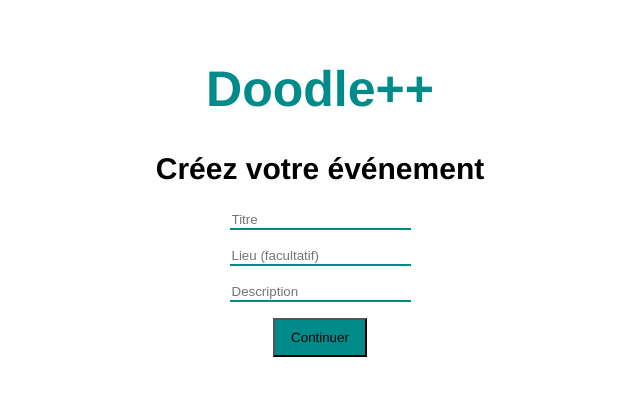
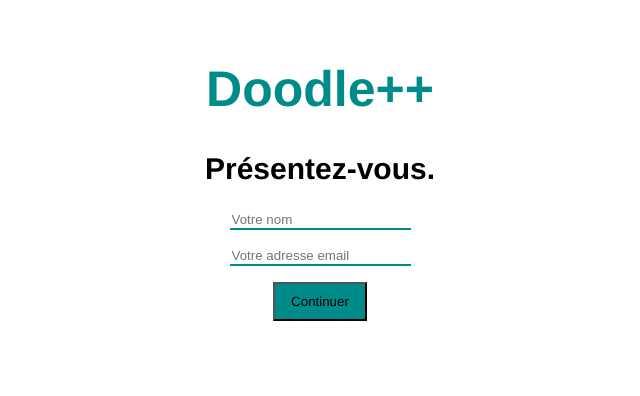
Before and after one commit to matthias-pinard/SmartDoodle, a Vue app in the folder smart_doodle_front/doodle_front/: page /#/create/1/creator in a window 1280 px wide. Before the commit this address led to /. Shown: the top 396 px of the page, without its empty margins (320-960 px from the left). Built offline with nearby package versions, Linux system fonts and the light colour scheme.

Commit message:
Front (#6)
* Création component Event (titre, lieu, description)

* Avancement component Event

* Component pour le choix de dates

* creation d'evenement

* création event + date

* creator + début de la page poll

```diff
--- a/smart_doodle_front/doodle_front/src/App.vue
+++ b/smart_doodle_front/doodle_front/src/App.vue
@@ -1,31 +1,12 @@
 
 <template>
   <div id="app">
-    <event v-if="state === 0" :onclick="next"></event>
-    <date v-if="state === 1" :id="id"></date>
+    <router-view></router-view>
   </div>
 </template>
 
 <script>
-import Event from "./components/Event";
-import Date from "./components/Date";
 export default {
-  data: function() {
-    return {
-      state: 0,
-      id: null
-    };
-  },
-
-  methods: {
-    next: function () {
-      this.state = 1
-    }
-  },
-
-  components: {
-    Event,
-    Date
-  }
-};
+  name: 'App'
+}
 </script>
--- /dev/null
+++ b/smart_doodle_front/doodle_front/src/components/Creator.vue
@@ -0,0 +1,60 @@
+<template>
+  <div class="event">
+    <header class="header">
+      <h1>Doodle++</h1>
+      <h2>Présentez-vous.</h2>
+    </header>
+
+    <form @submit="submitForm">
+
+      <p>
+        <label for="nom" v-if="nom">Nom</label>
+        <input id="nom" v-model="nom" type="text" name="nom" placeholder="Votre nom" required>
+      </p>
+
+      <p>
+        <label for="mail" v-if="mail">Adresse Email</label>
+        <input id="mail" v-model="mail" type="text" name="mail" placeholder="Votre adresse email" required>
+      </p>
+
+      <p>
+        <input type="submit" value="Continuer">
+      </p>
+    </form>
+
+  </div>
+</template>
+
+<script>
+import axios from 'axios'
+
+export default {
+  name: 'createur',
+  data () {
+    return {
+      nom: null,
+      mail: null,
+      id: null
+    }
+  },
+
+  props : {
+    onclick: { type : Function }
+  },
+
+  methods: {
+    submitForm (e) {
+      e.preventDefault()
+      axios.post('http://148.60.11.233/polls/' + this.$route.params.id + '/guests' , {
+        name: this.nom,
+        mail: this.mail
+      }).then(response => {
+        this.$router.push({ name: 'poll', params: { id : this.$route.params.id }}
+      )})
+
+    }
+  }
+}
+</script>
+
+<style src="@/style/event.css"></style>
--- a/smart_doodle_front/doodle_front/src/components/Date.vue
+++ b/smart_doodle_front/doodle_front/src/components/Date.vue
@@ -6,7 +6,8 @@
     </header>
     <div id="main">
       <form @submit="submitForm">
-        <div v-for="i in nbDate" :key="i"> Le
+        <div v-for="i in nbDate" :key="i">
+          Le
           <input type="date" v-model="jour[i-1]" required> à
           <input type="time" v-model="heureDebut[i-1]" required>
         </div>
@@ -21,15 +22,15 @@
 </template>
 
 <script>
-import axios from 'axios'
+import axios from "axios";
 
 export default {
-  data () {
+  data() {
     return {
       jour: [],
       heureDebut: [],
       nbDate: 1
-    }
+    };
   },
 
   props: {
@@ -38,22 +39,27 @@ export default {
 
   methods: {
     addField() {
-        this.nbDate++
+      this.nbDate++;
     },
     submitForm(e) {
-      e.preventDefault()
-      let listDate = []
+      e.preventDefault();
+      let listDate = [];
       for (let i = 0; i < this.nbDate; i++) {
-        let tmp = new Date(`${this.jour[i]}T${this.heureDebut[i]}`).toJSON()
-        let date = {dateBegin: tmp}
-        listDate.push(date)
+        let tmp = new Date(`${this.jour[i]}T${this.heureDebut[i]}`).toJSON();
+        let date = { dateBegin: tmp };
+        listDate.push(date);
       }
-      axios.post(`http://148.60.11.233/polls/slots/1`, listDate)
-      .then(response => {
-
-      }).catch(err => {
-        console.log(err)
-      })
+      axios
+        .post(
+          'http://148.60.11.233/polls/' + this.$route.params.id + '/slots' ,
+          listDate
+        )
+        .then(response => {
+          this.$router.push({
+            name: "creator",
+            params: { id: this.$route.params.id }
+          });
+        });
     }
   }
 };
--- a/smart_doodle_front/doodle_front/src/components/Event.vue
+++ b/smart_doodle_front/doodle_front/src/components/Event.vue
@@ -2,11 +2,10 @@
   <div class="event">
     <header class="header">
       <h1>Doodle++</h1>
-      <h2>Créez votre événement </h2>
+      <h2>Créez votre événement</h2>
     </header>
 
     <form @submit="submitForm">
-
       <p>
         <label for="title" v-if="title">Titre</label>
         <input id="title" v-model="title" type="text" name="title" placeholder="Titre" required>
@@ -14,51 +13,57 @@
 
       <p>
         <label for="lieu" v-if="lieu">Lieu</label>
-        <input id="lieu" v-model="lieu" type="text" lieu="lieu" placeholder="Lieu (facultatif)">
+        <input id="lieu" v-model="lieu" type="text" name="lieu" placeholder="Lieu (facultatif)">
       </p>
 
       <p>
         <label for="summary" v-if="summary">Description</label>
-        <input id="summary" v-model="summary" type="text" summary="summary" placeholder="Description" required>
+        <input
+          id="summary"
+          v-model="summary"
+          type="text"
+          name="summary"
+          placeholder="Description"
+          required
+        >
       </p>
 
       <p>
-        <input type="submit" value="Continuer" @click="onclick">
+        <input type="submit" value="Continuer">
       </p>
     </form>
-
   </div>
 </template>
 
 <script>
-import axios from 'axios'
+import axios from "axios";
 
 export default {
-  data () {
+  name: "event",
+
+  data() {
     return {
-      errors: [],
       title: null,
       lieu: null,
-      summary: null
-    }
-  },
-
-  props : {
-    onclick: { type : Function }
+      summary: null,
+      id: null
+    };
   },
 
   methods: {
-    submitForm (e) {
-      e.preventDefault()
-      axios.post('http://148.60.11.233/polls', {
-        title: this.title,
-        summary: this.summary
-      }).then(response => {
-        console.log(response)
-      })
+    submitForm(e) {
+      e.preventDefault();
+      axios
+        .post("http://148.60.11.233/polls", {
+          title: this.title,
+          summary: this.summary
+        })
+        .then(response => {
+          this.$router.push({ name: "date", params: { id: response.data.id } });
+        });
     }
   }
-}
+};
 </script>
 
 <style src="@/style/event.css"></style>
--- /dev/null
+++ b/smart_doodle_front/doodle_front/src/components/Poll.vue
@@ -0,0 +1,27 @@
+<template>
+  <id>
+    <h1>{{ this.event.title }}</h1>
+  </id>
+</template>
+
+<script>
+import axios from 'axios'
+export default {
+  data() {
+    return {
+      event: null
+    };
+  },
+
+  mounted() {
+    axios
+      .get("http://148.60.11.233/polls/" + this.$route.params.id)
+      .then(response => {
+        this.event = response.data;
+      });
+  }
+};
+</script>
+
+<style src="@/style/event.css">
+</style>
--- a/smart_doodle_front/doodle_front/src/main.js
+++ b/smart_doodle_front/doodle_front/src/main.js
@@ -2,9 +2,12 @@
 // (runtime-only or standalone) has been set in webpack.base.conf with an alias.
 import Vue from 'vue'
 import App from './App.vue'
+import router from './router'
+
 
 /* eslint-disable no-new */
 new Vue({
   el: '#app',
+  router,
   render: h => h(App)
 })
--- a/smart_doodle_front/doodle_front/src/router/index.js
+++ b/smart_doodle_front/doodle_front/src/router/index.js
@@ -1,15 +1,36 @@
 import Vue from 'vue'
 import Router from 'vue-router'
 import Event from '@/components/Event'
+import Date from '@/components/Date'
+import Creator from '@/components/Creator'
+import Poll from '@/components/Poll'
 
 Vue.use(Router)
 
 export default new Router({
     routes: [
         {
-            path: '/',
-            name: 'Event',
+            path: '/create',
             component: Event
+        },
+        {
+            path: '/create/:id/date',
+            name: 'date',
+            component: Date
+        },
+        {
+            path: '/create/:id/creator',
+            name: 'creator',
+            component: Creator
+        },
+        {
+            path: '*',
+            redirect: '/create'
+        },
+        {
+            path: '/poll/:id',
+            name: 'poll',
+            component: Poll
         }
     ]
 })
```
